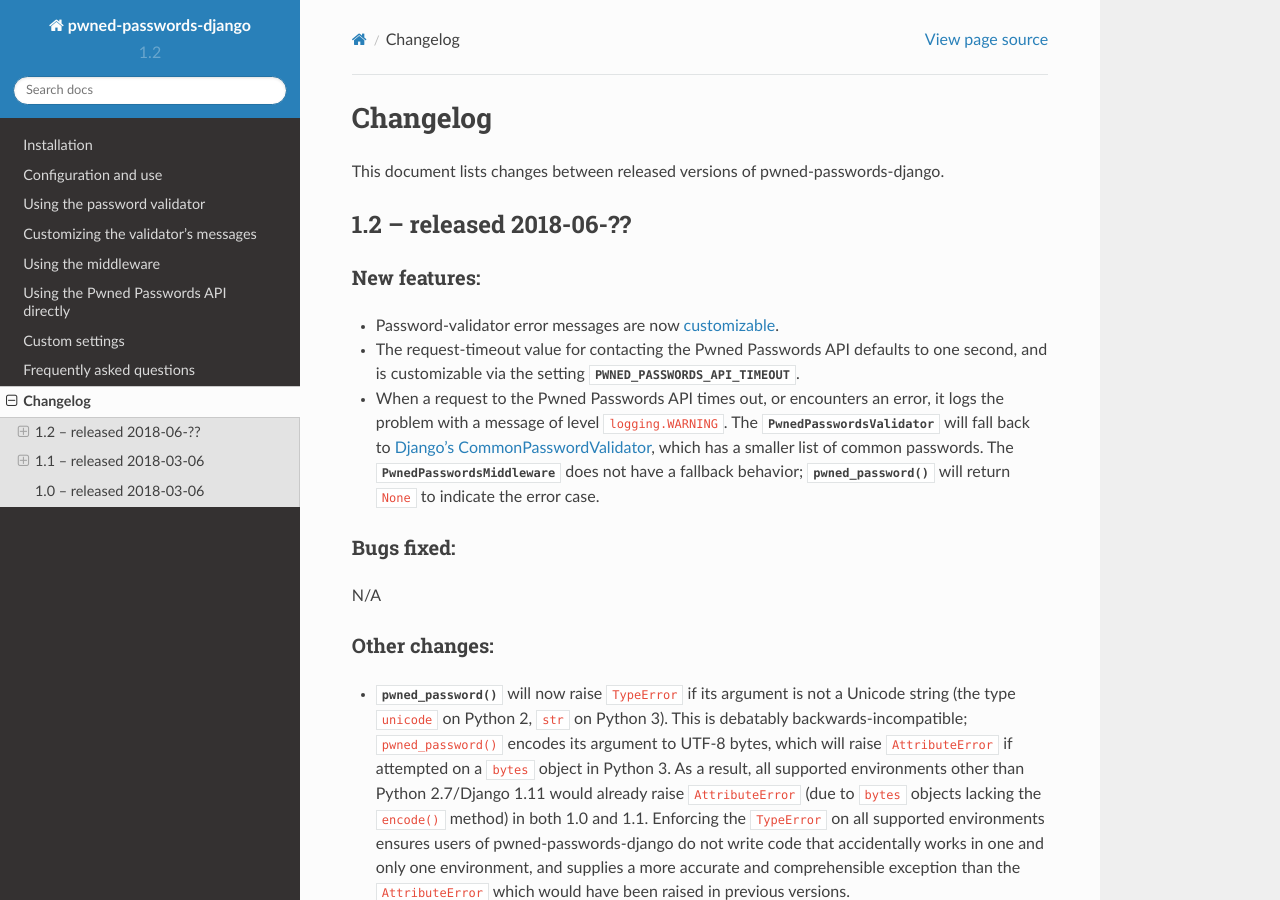
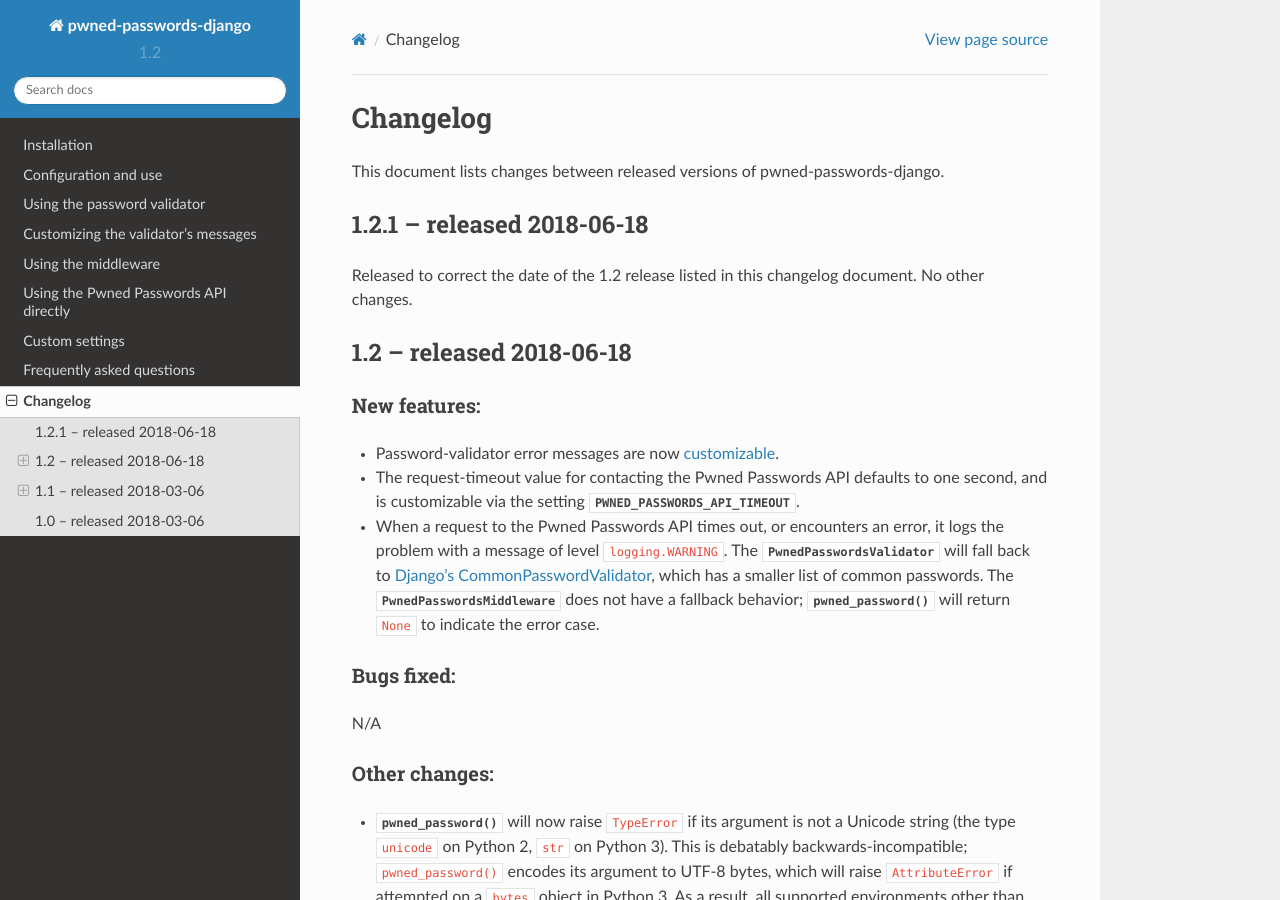
Before and after one commit to ubernostrum/pwned-passwords-django, a Sphinx documentation site: the page built from docs/changelog.rst, in a window 1280 px wide and 900 px high. Built offline with Sphinx 7.4.7 and the Read the Docs theme 2.0.0, drawn with Linux system fonts in a browser that asks for light colours.

Commit message:
It's always something.

```diff
--- a/docs/changelog.rst
+++ b/docs/changelog.rst
@@ -8,7 +8,14 @@
 pwned-passwords-django.
 
 
-1.2 -- released 2018-06-??
+1.2.1 -- released 2018-06-18
+----------------------------
+
+Released to correct the date of the 1.2 release listed in this
+changelog document. No other changes.
+
+
+1.2 -- released 2018-06-18
 --------------------------
 
 New features:
```
